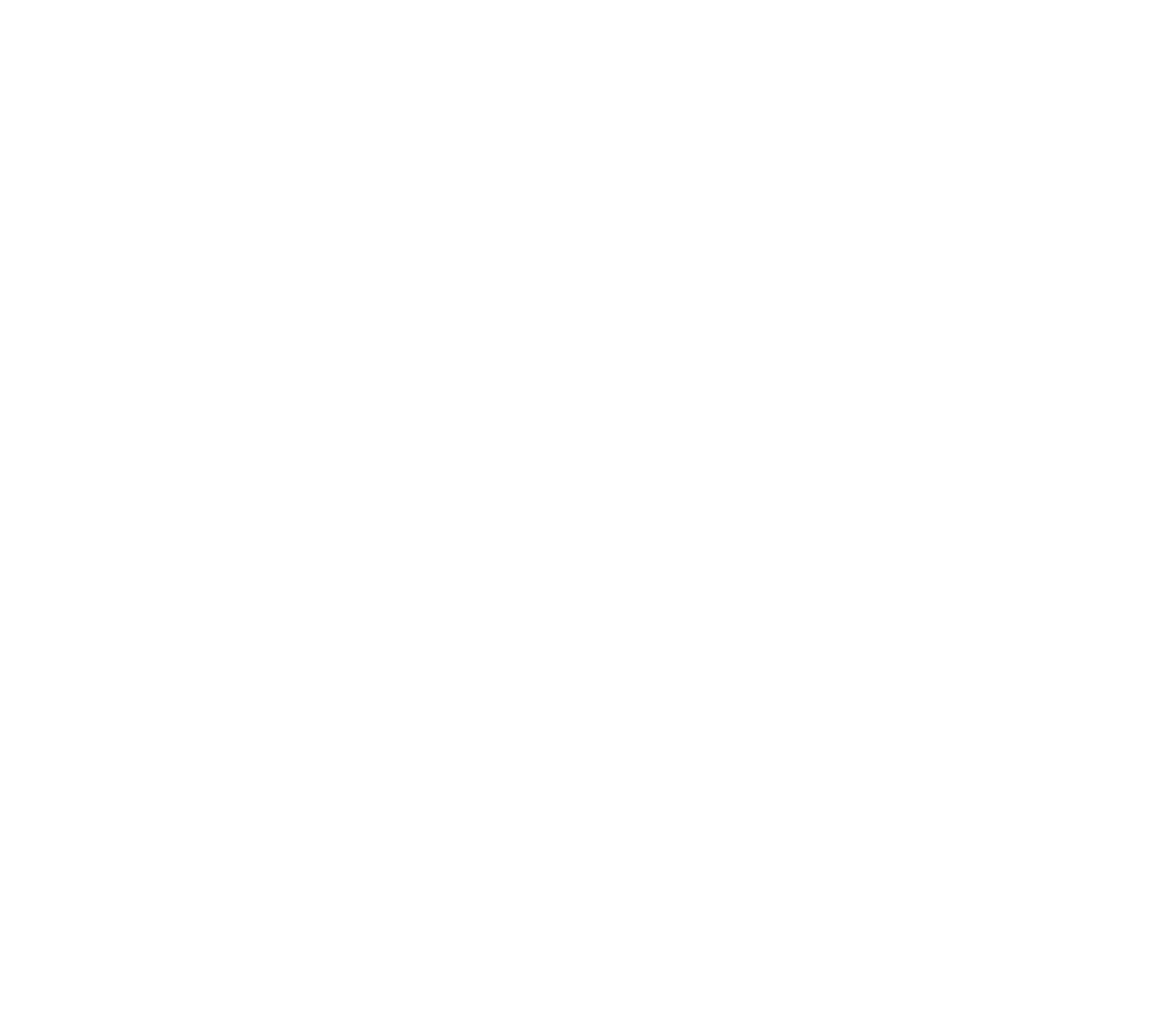
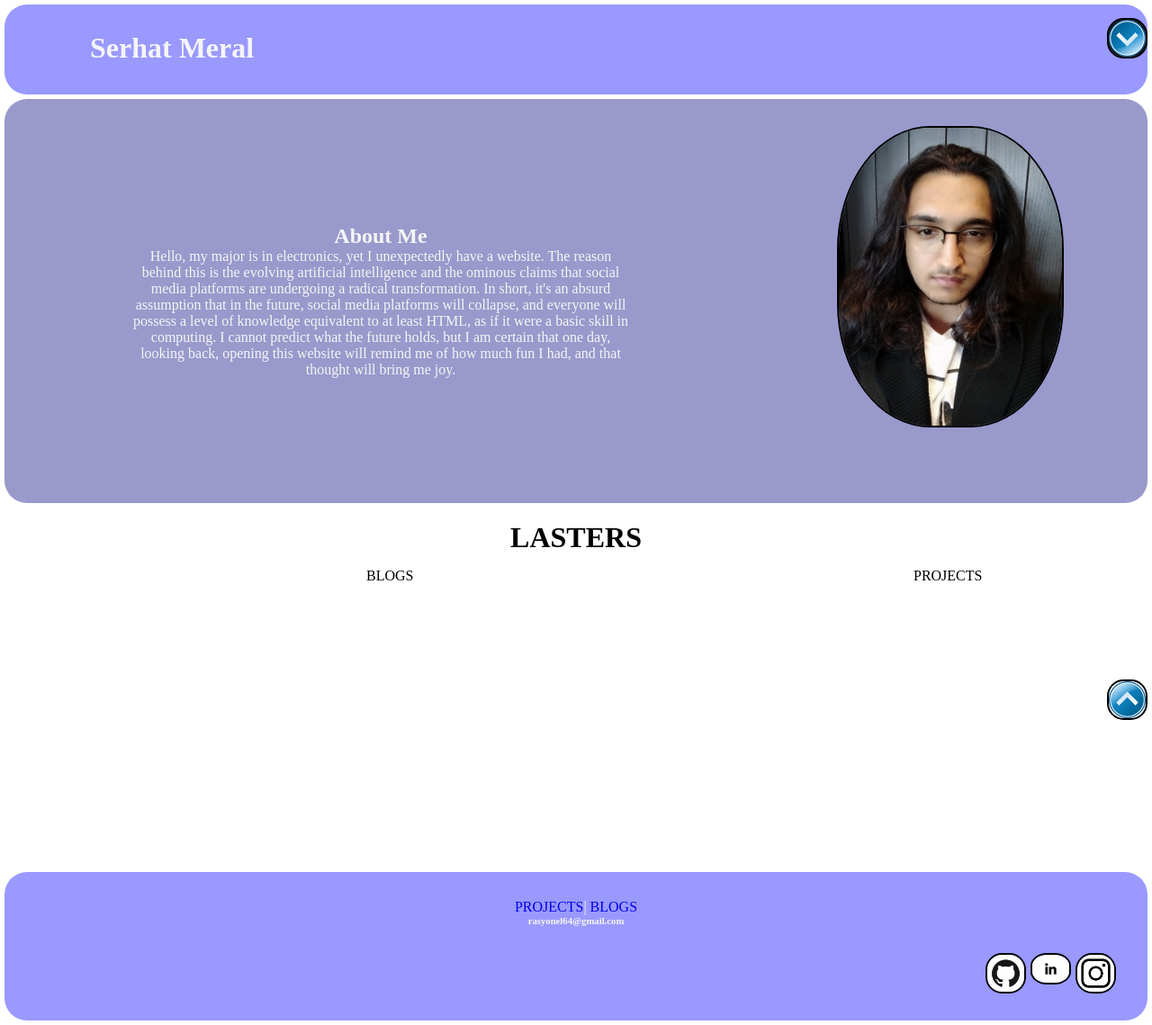
Before and after one commit to Mr-Tahres/Kisisel, a plain HTML site: page projects.html in a window 1280 px wide. Shown: the whole page at 90% size. Before the commit the page ends 800 px from the top, so only its background shows below. Drawn offline with Linux system fonts and the light colour scheme.

```diff
--- a/blogs.html
+++ b/blogs.html
@@ -0,0 +1,81 @@
+<html lang="tr">
+    <head>
+        <meta charset="utf-8">
+        <title>Serhat Meral</title>
+
+
+        <meta name="viewport" content="width=device-width, initial-scale=1.0">
+        <link rel="stylesheet" href="style.css">
+    </head>
+    <body class="sayfa">
+         <header id="ust" class="row">
+             <a href="#altmenu" id="sona"><img src="son/down.webp"></a>
+             <div id="foto" class="col-3">
+                 <h1><a href="index.html "
+                    style="text-decoration: none"
+                    title="Ana sayfa">Serhat Meral</a>
+                </h1>
+                 <meta>
+             </div>
+             <div id="sosyal" class="col-9">
+                 <ul>
+                     <li><a href="projects.html"
+                        style="text-decoration: none"
+                        >PROJECTS</a>
+                    </li>
+                     <li><a href="blogs.html"
+                        style="text-decoration: none"
+                        >BLOGS</a>
+                    </li>
+                 </ul>
+
+             </div>
+         </header>
+         <nav id="menu" class="row">
+             <div id="anamenu" class="profil">
+                <img src="son/WhatsApp%20Image%202023-07-21%20at%2017.31.53.jpeg"
+                title="Serhat MERAL">
+             </div>
+             <div id="hakkımda" class="col-8">
+                 <h1>About Me</h1>
+                 <p>  Hello, my major is in electronics, yet I unexpectedly have a website. The reason behind this is the evolving artificial intelligence and the ominous claims that social media platforms are undergoing a radical transformation. In short, it's an absurd assumption that in the future, social media platforms will collapse, and everyone will possess a level of knowledge equivalent to at least HTML, as if it were a basic skill in computing. I cannot predict what the future holds, but I am certain that one day, looking back, opening this website will remind me of how much fun I had, and that thought will bring me joy.</p>
+                 </divi>
+         </nav>
+         <div id="orta" class="row">
+             <h1>LASTERS</h1>
+             <section id="icerik" class="col-8">
+                 BLOGS
+             </section>
+             <aside id="yanmenu" class="col-4">
+                 PROJECTS
+             </aside>
+         </div>
+         <footer id="alt" class="row">
+             <div id="a" class="col-12">
+                 <p>
+                     <a href="proje.html" style="text-decoration: none">PROJECTS</a>|
+                     <a href="blog.html" style="text-decoration: none">BLOGS</a>
+                     <h6>rasyonel64@gmail.com</h6>
+             </div>
+             <div id="altmenu" class="col-12">
+                 <div id="ikon">
+                     <a href="https://www.instagram.com/1_serhat_mrl_1/"
+                     target="_blank"
+                     title="1_serhat_mrl_1"
+                     ><img src="son/i.webp"></a>
+                 </div>
+                 <div id="ikon">
+                     <a href="https://www.linkedin.com/in/serhat-meral-a2915b326/"
+                     target="_blank"
+                     title="Serhat Meral-Electronic Automation Technician"><img src="son/i%20(2).webp"></a>
+                 </div>
+                 <div id="ikon">
+                     <a href="https://github.com/Mr-Tahres"
+                     target="_blank"
+                     title="Mr-Tahres">
+                     <img src="son/git.png">
+                    </a>
+                    <a href="#ust" id="basa"><img src="son/up.webp"></a>
+                 </div>
+    </body>
+</html>
--- a/projects.html
+++ b/projects.html
@@ -0,0 +1,81 @@
+<html lang="tr">
+    <head>
+        <meta charset="utf-8">
+        <title>Serhat Meral</title>
+
+
+        <meta name="viewport" content="width=device-width, initial-scale=1.0">
+        <link rel="stylesheet" href="style.css">
+    </head>
+    <body class="sayfa">
+         <header id="ust" class="row">
+             <a href="#altmenu" id="sona"><img src="son/down.webp"></a>
+             <div id="foto" class="col-3">
+                 <h1><a href="index.html "
+                    style="text-decoration: none"
+                    title="Ana sayfa">Serhat Meral</a>
+                </h1>
+                 <meta>
+             </div>
+             <div id="sosyal" class="col-9">
+                 <ul>
+                     <li><a href="projects.html"
+                        style="text-decoration: none"
+                        >PROJECTS</a>
+                    </li>
+                     <li><a href="blogs.html"
+                        style="text-decoration: none"
+                        >BLOGS</a>
+                    </li>
+                 </ul>
+
+             </div>
+         </header>
+         <nav id="menu" class="row">
+             <div id="anamenu" class="profil">
+                <img src="son/WhatsApp%20Image%202023-07-21%20at%2017.31.53.jpeg"
+                title="Serhat MERAL">
+             </div>
+             <div id="hakkımda" class="col-8">
+                 <h1>About Me</h1>
+                 <p>  Hello, my major is in electronics, yet I unexpectedly have a website. The reason behind this is the evolving artificial intelligence and the ominous claims that social media platforms are undergoing a radical transformation. In short, it's an absurd assumption that in the future, social media platforms will collapse, and everyone will possess a level of knowledge equivalent to at least HTML, as if it were a basic skill in computing. I cannot predict what the future holds, but I am certain that one day, looking back, opening this website will remind me of how much fun I had, and that thought will bring me joy.</p>
+                 </divi>
+         </nav>
+         <div id="orta" class="row">
+             <h1>LASTERS</h1>
+             <section id="icerik" class="col-8">
+                 BLOGS
+             </section>
+             <aside id="yanmenu" class="col-4">
+                 PROJECTS
+             </aside>
+         </div>
+         <footer id="alt" class="row">
+             <div id="a" class="col-12">
+                 <p>
+                     <a href="proje.html" style="text-decoration: none">PROJECTS</a>|
+                     <a href="blog.html" style="text-decoration: none">BLOGS</a>
+                     <h6>rasyonel64@gmail.com</h6>
+             </div>
+             <div id="altmenu" class="col-12">
+                 <div id="ikon">
+                     <a href="https://www.instagram.com/1_serhat_mrl_1/"
+                     target="_blank"
+                     title="1_serhat_mrl_1"
+                     ><img src="son/i.webp"></a>
+                 </div>
+                 <div id="ikon">
+                     <a href="https://www.linkedin.com/in/serhat-meral-a2915b326/"
+                     target="_blank"
+                     title="Serhat Meral-Electronic Automation Technician"><img src="son/i%20(2).webp"></a>
+                 </div>
+                 <div id="ikon">
+                     <a href="https://github.com/Mr-Tahres"
+                     target="_blank"
+                     title="Mr-Tahres">
+                     <img src="son/git.png">
+                    </a>
+                    <a href="#ust" id="basa"><img src="son/up.webp"></a>
+                 </div>
+    </body>
+</html>
--- a/style.css
+++ b/style.css
@@ -91,6 +91,7 @@ img{
 
 #ust{
     background-color: #9999FF;
+    position: marker;
 }
 
 #ust #foto h1 a{
@@ -116,7 +117,7 @@ img{
 }
 
 #ust #sosyal ul li a:link{
-    color: red;
+    color: #9999FF;
 }
 
 #ust #sosyal ul li a:visited{
@@ -185,6 +186,13 @@ img{
     right: 0;
 }
 
+#yukari{
+    width: 50px;
+    float: right;
+    position: fixed;
+    right: 0;
+}
+
 #hakkımda{
     width: 65%;
     float: left;
```
Also changed, not shown: index.html (+29 -12 lines), 1 other file.
